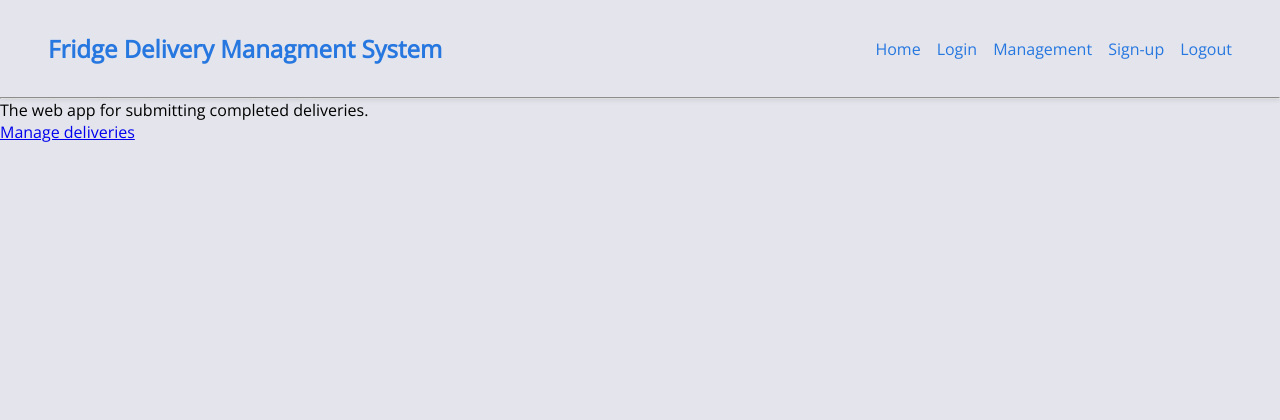
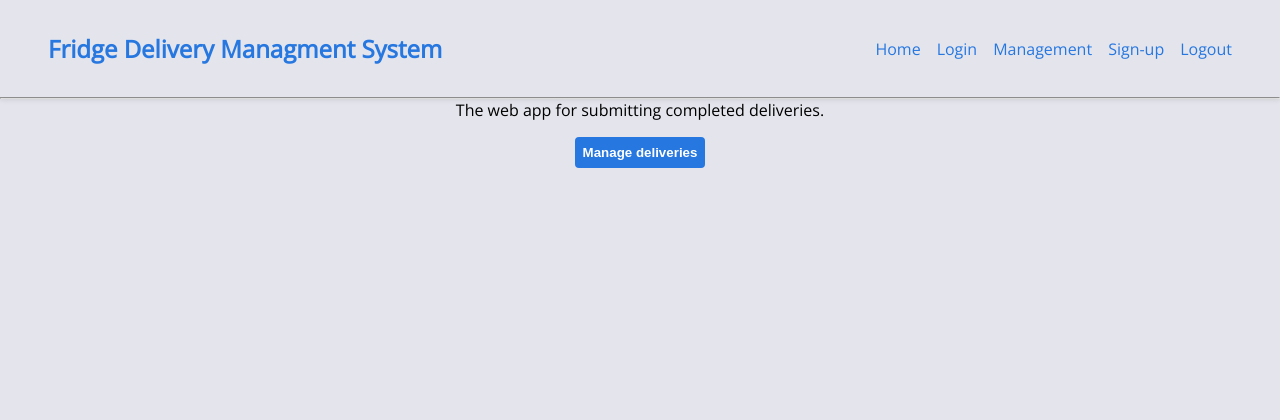
Before and after one commit to rydooper/AAD-Repo, a Flask app: page / in a window 1280 px wide. Shown: the top 420 px of the page. Run offline with Flask 2, Linux system fonts and the light colour scheme; the visitor is signed in with stand-in values (Sample User, id 1).

Commit message:
QoL improvements, mainly css

```diff
--- a/WebApp/application/routes.py
+++ b/WebApp/application/routes.py
@@ -22,6 +22,10 @@ def upload_to_db(filename):
         for row in csv_reader:
             test = add_items(row[0], row[1], row[2], row[3], row[4], row[5])
 
+    if test == "Successful query.":
+        flash("...and added to database!")
+    elif test == "Unsuccessful query.":
+        flash("...but failed to add to database. Please try again.")
     print(test)
 
 
@@ -80,7 +84,7 @@ def manage():
             #secure filename prevents filename uploads that could compromise server
             filename = secure_filename(file.filename)
             file.save(os.path.join(app.config['UPLOAD_FOLDER'], filename))
-            flash("File successfully uploaded")
+            flash("File successfully uploaded...")
             # TO-DO: add function call here to upload file in ./uploads/ to the DB
             upload_to_db(filename)
     return render_template("manage.html")
--- a/WebApp/application/static/css/main.css
+++ b/WebApp/application/static/css/main.css
@@ -3,7 +3,7 @@
     --bg-colour: #e4e5ec;
     --primary-colour: #2677e0;
     --secondary-colour: #9b1010;
-    --transition: 0.5s;
+    --transition: 0.4s;
 }
 
 .login {
@@ -18,6 +18,44 @@
 
 .manage {
     display: table;
+    text-align: center;
+    vertical-align: auto;
+    width: 100%;
+}
+
+.manage input {
+    margin-top: 0.5rem;
+    font-weight: bold;
+    padding: 0.5rem;
+    background-color: var(--primary-colour);
+    border: none;
+    color: white;
+    text-align: center;
+    text-decoration: none;
+    display: inline-block;
+    margin: 4px 2px;
+    border-radius: 4px;
+}
+
+#submit:hover{
+    transition: var(--transition);
+    background-color: var(--secondary-colour);
+    cursor: pointer;
+}
+
+.home {
+    display: table;
+    text-align: center;
+    vertical-align: auto;
+    width: 100%;
+}
+
+.home button {
+    margin-top: 1rem;
+    padding: 0.5rem;
+}
+
+.flashes {
     text-align: center;
     vertical-align: auto;
 }
@@ -96,7 +134,21 @@ body {
 }
 
 button {
-    margin-top: 0.2rem;
+    margin-top: 0.5rem;
     font-weight: bold;
-    padding: 0.2rem;
+    padding: 0.5rem;
+    background-color: var(--primary-colour);
+    border: none;
+    color: white;
+    text-align: center;
+    text-decoration: none;
+    display: inline-block;
+    margin: 4px 2px;
+    border-radius: 4px;
 }
+
+button:hover{
+    transition: var(--transition);
+    background-color: var(--secondary-colour);
+    cursor: pointer;
+}
--- a/WebApp/application/templates/home.html
+++ b/WebApp/application/templates/home.html
@@ -2,11 +2,13 @@
 
 {% block content %}
     <title> Landing page </title>
-    <p>The web app for submitting completed deliveries.</p>
+    <div class="home">
+        <p>The web app for submitting completed deliveries.</p>
 
-    {% if login %}
-    <a href="{{url_for('manage')}}"> Manage deliveries </a>
-    {% else %}
-    <button onclick=location.href="{{url_for('login')}}" type="button">Login</button>
-    {% endif %}
+        {% if login %}
+        <button onclick=location.href="{{url_for('manage')}}" type="button">Manage deliveries</button>
+        {% else %}
+        <button onclick=location.href="{{url_for('login')}}" type="button">Login</button>
+        {% endif %}
+    </div>
 {% endblock %}
--- a/WebApp/application/templates/manage.html
+++ b/WebApp/application/templates/manage.html
@@ -5,10 +5,11 @@
         <form method="post" enctype="multipart/form-data">
             <input type="file" name="file">
             <br>
-            <input type=submit value=Upload>
+            <input type=submit value=Upload id="submit">
         </form>
     </div>
     <br>
+    <div class="flashes">
         {% with messages = get_flashed_messages() %}
         {% if messages %}
             <ul class=flashes>
@@ -18,5 +19,5 @@
             </ul>
         {% endif %}
         {% endwith %}
-    <!-- ADD DELIVERY MANAGEMENT HTML HERE -->
+    </div>
 {% endblock %}
```
Lines whose indentation alone changed are shown as unchanged.
